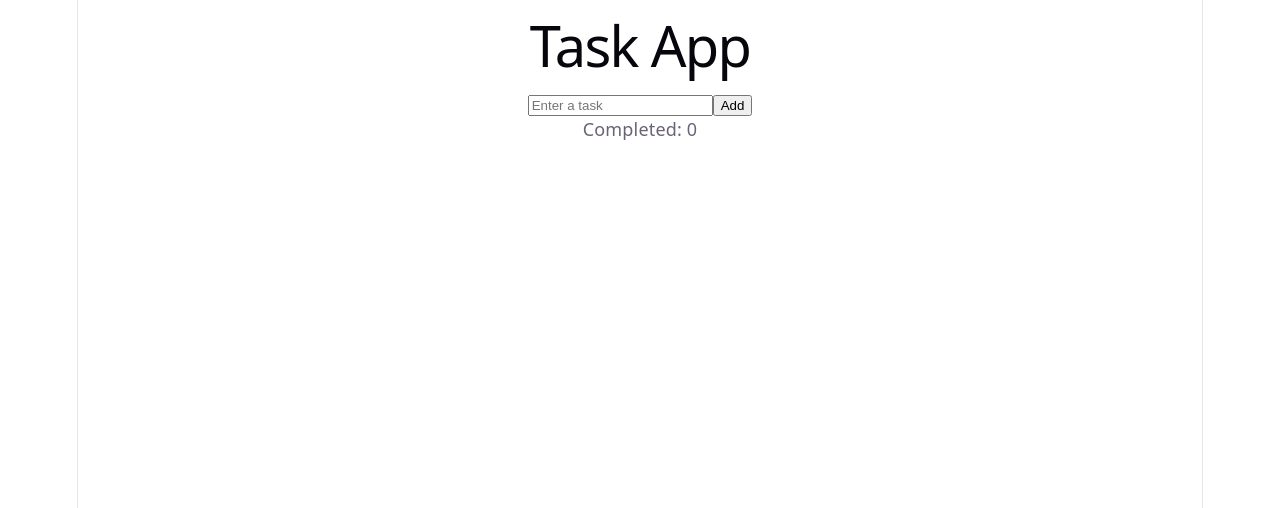
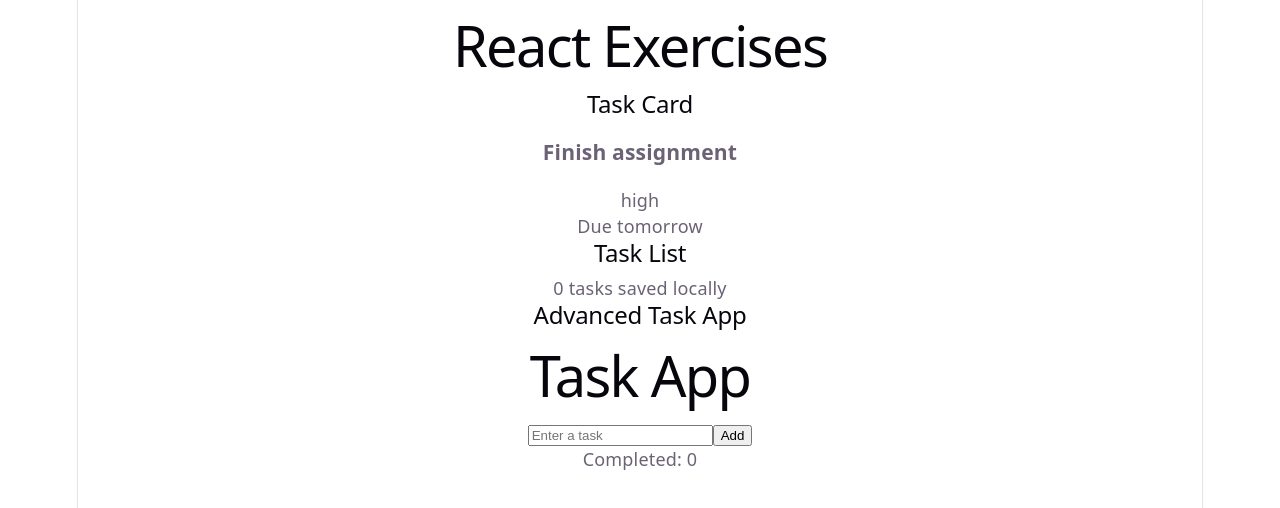
Before and after one commit to Aeryntha/FSD-1, a React (Vite) app: page / in a window 1280 px wide. Shown: the top 508 px of the page. Built offline with nearby package versions, Linux system fonts and the light colour scheme.

Commit message:
organized everything

```diff
--- a/src/App.jsx
+++ b/src/App.jsx
@@ -1,7 +1,24 @@
+import TaskCard from './components/TaskCard';
+import TaskList from './components/TaskList';
 import TaskApp from './components/TaskApp';
 
 function App() {
-  return <TaskApp />;
+  return (
+    <div>
+      <h1>React Exercises</h1>
+
+      <h2>Task Card</h2>
+      <TaskCard title="Finish assignment" priority="high">
+        <p>Due tomorrow</p>
+      </TaskCard>
+
+      <h2>Task List</h2>
+      <TaskList />
+
+      <h2>Advanced Task App</h2>
+      <TaskApp />
+    </div>
+  );
 }
 
 export default App;
```
